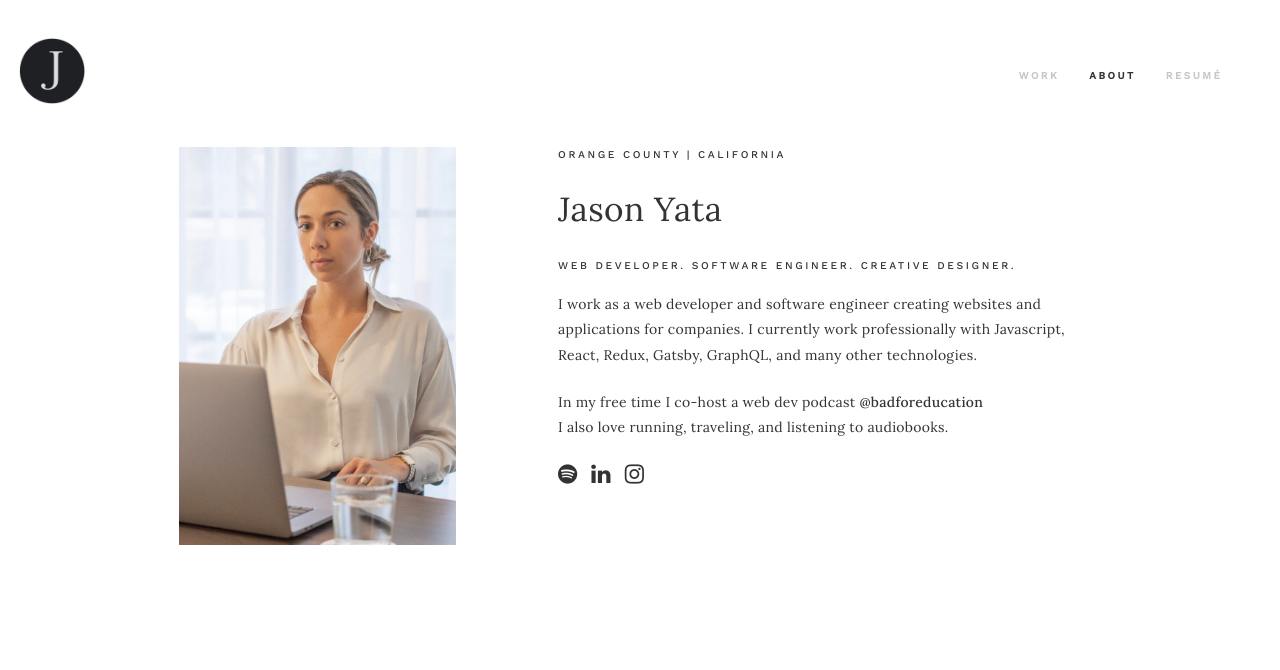
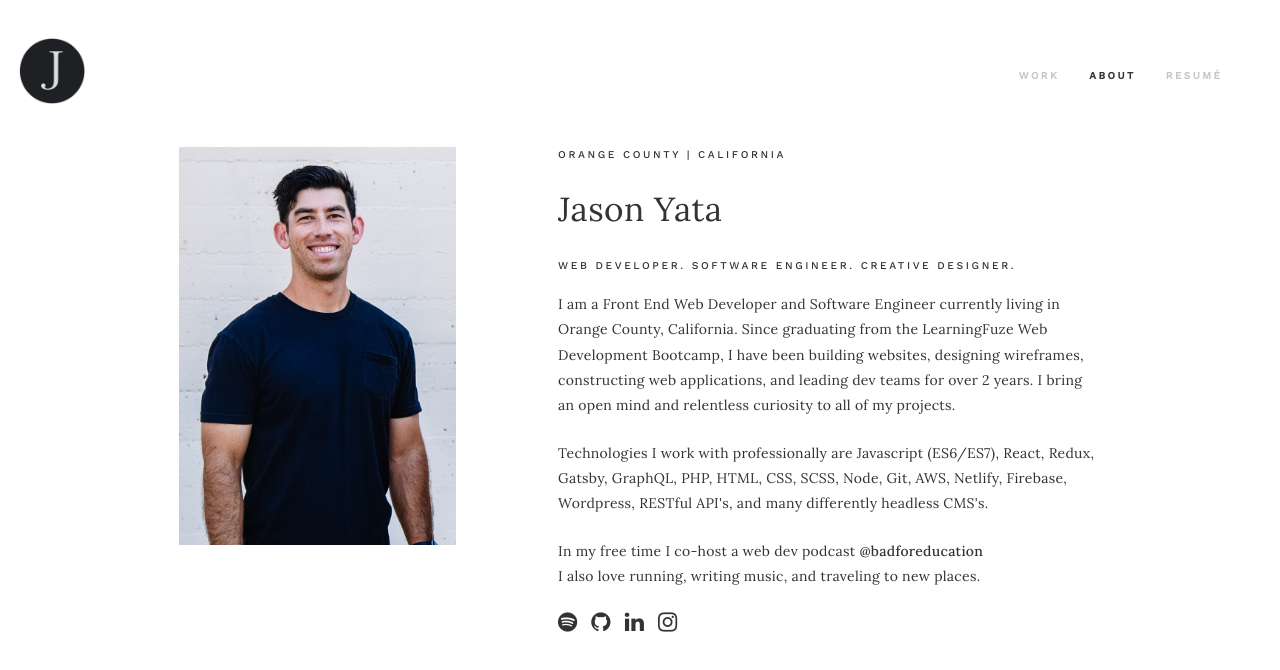
Before and after one commit to jyataslam/react-portfolio-jason-yata, a React (Create React App) app: page /about in a window 1280 px wide. Shown: the top 670 px of the page. Built offline with nearby package versions, Linux system fonts and the light colour scheme.

Commit message:
about page complete

```diff
--- a/src/pages/about/aboutpage.js
+++ b/src/pages/about/aboutpage.js
@@ -18,10 +18,19 @@ const AboutPage = () => {
                     Web Developer. Software Engineer. Creative Designer.
                 </p>
                 <p className="bio">
-                    I work as a web developer and software engineer creating
-                    websites and applications for companies. I currently work
-                    professionally with Javascript, React, Redux, Gatsby,
-                    GraphQL, and many other technologies.
+                    I am a Front End Web Developer and Software Engineer
+                    currently living in Orange County, California. Since
+                    graduating from the LearningFuze Web Development Bootcamp, I
+                    have been building websites, designing wireframes,
+                    constructing web applications, and leading dev teams for
+                    over 2 years. I bring an open mind and relentless curiosity
+                    to all of my projects.
+                </p>
+                <p>
+                    Technologies I work with professionally are Javascript
+                    (ES6/ES7), React, Redux, Gatsby, GraphQL, PHP, HTML, CSS,
+                    SCSS, Node, Git, AWS, Netlify, Firebase, Wordpress, RESTful
+                    API's, and many differently headless CMS's.
                 </p>
                 <p>
                     In my free time I co-host a web dev podcast
@@ -32,13 +41,34 @@ const AboutPage = () => {
                     >
                         @badforeducation
                     </a>
-                    <br></br>I also love running, traveling, and listening to
-                    audiobooks.
+                    <br></br>I also love running, writing music, and traveling
+                    to new places.
                 </p>
                 <div className="icon-container">
-                    <i className="fa fa-spotify"></i>
-                    <i className="fa fa-linkedin"></i>
-                    <i className="fa fa-instagram"></i>
+                    <a href="https://open.spotify.com/user/jyataslam?si=akEOmdB_Q2KNaPKIVaveBA">
+                        <i className="fa fa-spotify"></i>
+                    </a>
+                    <a
+                        href="https://github.com/jyataslam"
+                        target="_blank"
+                        rel="noreferrer"
+                    >
+                        <i className="fa fa-github"></i>
+                    </a>
+                    <a
+                        href="https://www.linkedin.com/in/jasonyata/"
+                        target="_blank"
+                        rel="noreferrer"
+                    >
+                        <i className="fa fa-linkedin"></i>
+                    </a>
+                    <a
+                        href="https://www.instagram.com/jasonyata/"
+                        target="_blank"
+                        rel="noreferrer"
+                    >
+                        <i className="fa fa-instagram"></i>
+                    </a>
                 </div>
             </div>
         </section>
--- a/src/pages/about/aboutpage.scss
+++ b/src/pages/about/aboutpage.scss
@@ -59,10 +59,20 @@
     i {
         fill: #222;
         font-size: 1.4rem;
+    }
 
-        &:nth-child(even) {
-            margin-left: .85rem;
-            margin-right: .85rem;
+    .icon-container {
+        a {
+            padding-left: 0;
+
+            &:nth-child(even) {
+                margin-left: .85rem;
+                margin-right: .85rem;
+            }
+
+            &:last-child {
+                margin-right: 0;
+            }
         }
     }
 }
```
Also changed, not shown: src/assets/images/headshot.jpg.
